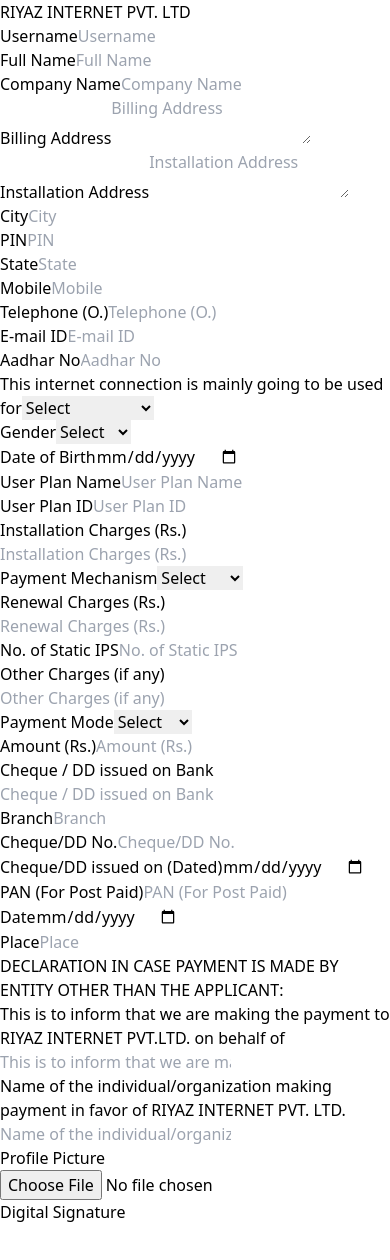
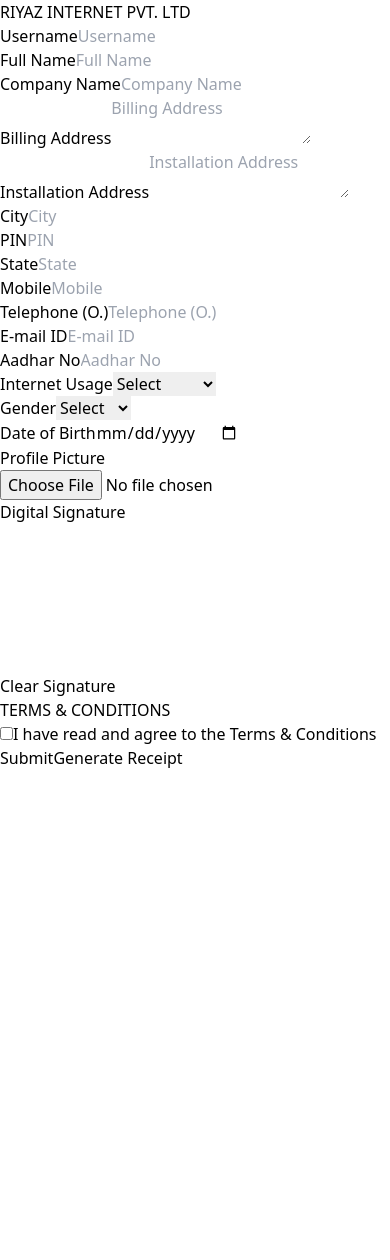
Before and after one commit to aasim-khan-989/ABN-FORM, a React (Vite) app: page / in a window 390 px wide. Shown: the top 1260 px of the page. After the commit the page ends 844 px from the top, so only its background shows below. Built offline with nearby package versions, Linux system fonts and the light colour scheme.

Commit message:
Make frontend responsive

```diff
--- a/src/Component/FileUploadForm.jsx
+++ b/src/Component/FileUploadForm.jsx
@@ -1,14 +1,12 @@
-import React, { useState,useRef } from 'react';
+import React, { useState, useRef } from 'react';
 import axios from 'axios';
-import TermsAndConditions from './TermsAnd Conditions';
+import TermsAndConditions from './TermsAndConditions';
 import { generateReceipt } from '../service/generateReceipt';
-
-
 
 const FileUploadForm = () => {
   const [formData, setFormData] = useState({
     name: '',
-    userName: '', // New field added
+    userName: '',
     company: '',
     billing_address: '',
     installation_address: '',
@@ -41,7 +39,6 @@
     date: '',
     place: '',
   });
-
 
   const [profilePic, setProfilePic] = useState(null);
   const [isTermsAccepted, setIsTermsAccepted] = useState(false);
@@ -100,7 +97,7 @@
       const blob = new Blob([uint8Array], { type: 'image/jpeg' });
       data.append('signature', blob, 'signature.jpg');
 
-      const apiUrl = import.meta.env.VITE_API_URL ; // Updated to use Vite's environment variable
+      const apiUrl = import.meta.env.VITE_API_URL;
       await axios.post(`${apiUrl}/submit-form`, data, {
         headers: { 'Content-Type': 'multipart/form-data' },
       });
@@ -115,15 +112,13 @@
 
   const handleGenerateReceipt = async () => {
     try {
-      const apiUrl = import.meta.env.VITE_API_URL ; // Updated to use Vite's environment variable
+      const apiUrl = import.meta.env.VITE_API_URL;
       const response = await axios.get(`${apiUrl}/get-form-data`);
       if (response.data?.length > 0) {
         const latestFormData = response.data[response.data.length - 1];
 
-        // Generate and download receipt
         generateReceipt(latestFormData);
 
-        // Delete the form data after generating receipt
         await axios.delete(`${apiUrl}/delete-form-data`, {
           data: { id: latestFormData.id },
         });
@@ -138,15 +133,12 @@
     }
   };
 
-
-
   const startDrawing = (e) => {
     const canvas = canvasRef.current;
     if (!canvas) return;
     const ctx = canvas.getContext('2d');
-      // Set the background color to white
     ctx.fillStyle = 'white';
-  ctx.fillRect(0, 0, canvas.width, canvas.height); // Fill the canvas with white
+    ctx.fillRect(0, 0, canvas.width, canvas.height);
 
     const rect = canvas.getBoundingClientRect();
     ctx.beginPath();
@@ -160,7 +152,7 @@
     const ctx = canvas.getContext('2d');
     const rect = canvas.getBoundingClientRect();
     ctx.lineTo(e.clientX - rect.left, e.clientY - rect.top);
-    ctx.strokeStyle = 'blue ';
+    ctx.strokeStyle = 'blue';
     ctx.lineWidth = 2;
     ctx.stroke();
   };
@@ -172,7 +164,6 @@
     }
   };
 
-
   return (
     <form
       onSubmit={handleSubmit}
@@ -180,9 +171,9 @@
     >
       <h2 className="text-3xl font-bold text-blue-600 text-center">RIYAZ INTERNET PVT. LTD</h2>
 
-      <div className="grid grid-cols-1 md:grid-cols-2 gap-6">
+      <div className="grid grid-cols-1 sm:grid-cols-2 gap-6">
         {[
-          { name: 'userName', label: 'Username' }, // Added here
+          { name: 'userName', label: 'Username' },
           { name: 'name', label: 'Full Name' },
           { name: 'company', label: 'Company Name' },
           { name: 'billing_address', label: 'Billing Address', type: 'textarea' },
@@ -194,25 +185,9 @@
           { name: 'telephone', label: 'Telephone (O.)' },
           { name: 'email', label: 'E-mail ID' },
           { name: 'aadhar', label: 'Aadhar No' },
-          { name: 'internet_usage', label: 'This internet connection is mainly going to be used for', type: 'dropdown', options: ['Business/Work', 'Residential', 'Both'] },
+          { name: 'internet_usage', label: 'Internet Usage', type: 'dropdown', options: ['Business', 'Residential', 'Both'] },
           { name: 'gender', label: 'Gender', type: 'dropdown', options: ['Male', 'Female'] },
           { name: 'dob', label: 'Date of Birth', type: 'date' },
-          { name: 'plan_name', label: 'User Plan Name' },
-          { name: 'plan_id', label: 'User Plan ID' },
-          { name: 'installation_charges', label: 'Installation Charges (Rs.)', type: 'number' },
-          { name: 'payment_mechanism', label: 'Payment Mechanism', type: 'dropdown', options: ['Prepaid', 'Postpaid'] },
-          { name: 'renewal_charges', label: 'Renewal Charges (Rs.)', type: 'number' },
-          { name: 'ips', label: 'No. of Static IPS' },
-          { name: 'other_charges', label: 'Other Charges (if any)', type: 'number' },
-          { name: 'payment_mode', label: 'Payment Mode', type: 'dropdown', options: ['Cash', 'Cheque', 'UPI'] },
-          { name: 'amount', label: 'Amount (Rs.)', type: 'number' },
-          { name: 'bank', label: 'Cheque / DD issued on Bank' },
-          { name: 'branch', label: 'Branch' },
-          { name: 'cheque_no', label: 'Cheque/DD No.' },
-          { name: 'dated', label: 'Cheque/DD issued on (Dated)', type: 'date' },
-          { name: 'pan', label: 'PAN (For Post Paid)' },
-          { name: 'date', label: 'Date',type:'date' },
-          { name: 'place', label: 'Place' },
         ].map(({ name, label, type = 'text', options }) => (
           <div key={name} className="space-y-1">
             <label htmlFor={name} className="block text-sm font-medium text-gray-700">
@@ -249,37 +224,7 @@
             )}
           </div>
         ))}
-
-        {/* Declaration Section */}
-        <div className="space-y-4 col-span-2">
-          <p className="text-sm font-semibold text-gray-700">
-            DECLARATION IN CASE PAYMENT IS MADE BY ENTITY OTHER THAN THE APPLICANT:
-          </p>
-          {[
-            {
-              name: 'entity_payment_name',
-              label: 'This is to inform that we are making the payment to RIYAZ INTERNET PVT.LTD. on behalf of',
-            },
-            {
-              name: 'entity_payment_details',
-              label: 'Name of the individual/organization making payment in favor of RIYAZ INTERNET PVT. LTD.',
-            },
-          ].map(({ name, label }) => (
-            <div key={name} className="space-y-1">
-              <label htmlFor={name} className="block text-sm font-medium text-gray-700">
-                {label}
-              </label>
-              <input
-                type="text"
-                name={name}
-                onChange={handleChange}
-                placeholder={label}
-                className="mt-1 p-2 border border-gray-300 rounded-md w-full"
-              />
       </div>
-          ))}
-        </div>
-
 
       <div className="space-y-4">
         <label className="block text-sm font-medium text-gray-700">Profile Picture</label>
@@ -310,7 +255,6 @@
           Clear Signature
         </button>
       </div>
-      </div>
 
       <TermsAndConditions onAcceptanceChange={handleTermsAcceptanceChange} />
 
```
Also changed, not shown: src/Component/TermsAndConditions.jsx (renamed from src/Component/TermsAnd Conditions.jsx). Lines whose indentation alone changed are shown as unchanged.
